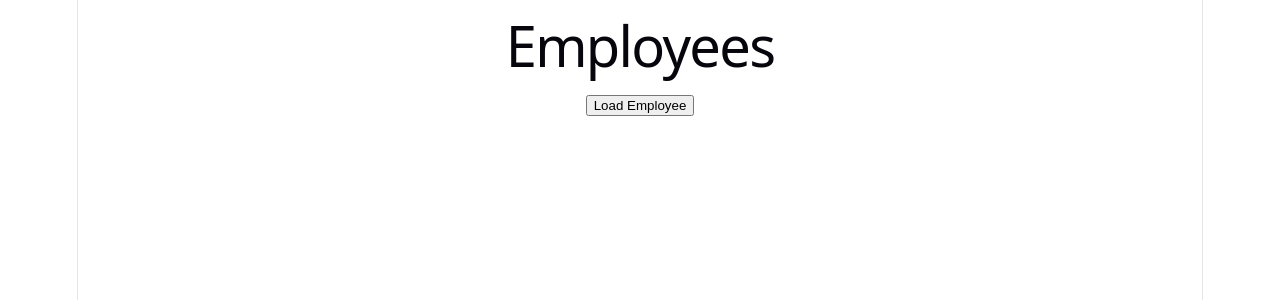
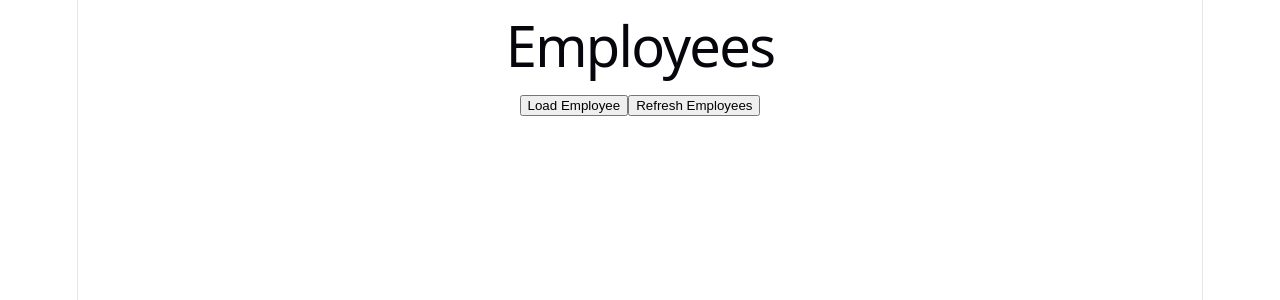
Before and after one commit to Puloy1/upskill-typescript-react-test, a React (Vite) app: page / in a window 1280 px wide. Both pictures are taken after a click on the button "Retry". Shown: the top 300 px of the page. Built offline with nearby package versions, Linux system fonts and the light colour scheme.

Commit message:
finish ui update

```diff
--- a/src/entities/employee/api/getEmployees.ts
+++ b/src/entities/employee/api/getEmployees.ts
@@ -11,6 +11,8 @@ export function simulateEmployeeAdded() {
     department: 'Engineering',
     status: 'active',
   })
+
+  console.log('Server employees', serverEmployees)
 }
 
 export function getEmployees(
--- a/src/entities/employee/index.ts
+++ b/src/entities/employee/index.ts
@@ -17,4 +17,4 @@ export type {
   EmployeeListResponse,
 } from './api/employee.api.types'
 
-export { getEmployees } from './api/getEmployees'
+export { getEmployees, simulateEmployeeAdded } from './api/getEmployees'
--- a/src/pages/employees/EmployeesPage.tsx
+++ b/src/pages/employees/EmployeesPage.tsx
@@ -2,6 +2,7 @@ import { useState, useEffect } from 'react'
 
 import {
   getEmployees,
+  simulateEmployeeAdded,
   type Employee
 } from '../../entities/employee'
 
@@ -84,6 +85,20 @@ export function EmployeesPage() {
         onShiftAssigned={handleShiftAssigned}
       />
 
+      {/* <button
+        type="button"
+        onClick={simulateEmployeeAdded}
+      >
+        Simulate Server Update
+      </button> */}
+
+      <button
+        type="button"
+        onClick={() => loadEmployees(false)}
+      >
+        Refresh Employees
+      </button>
+
       {schedule.length > 0 && (
         <section>
           <h2>Schedule</h2>
```
